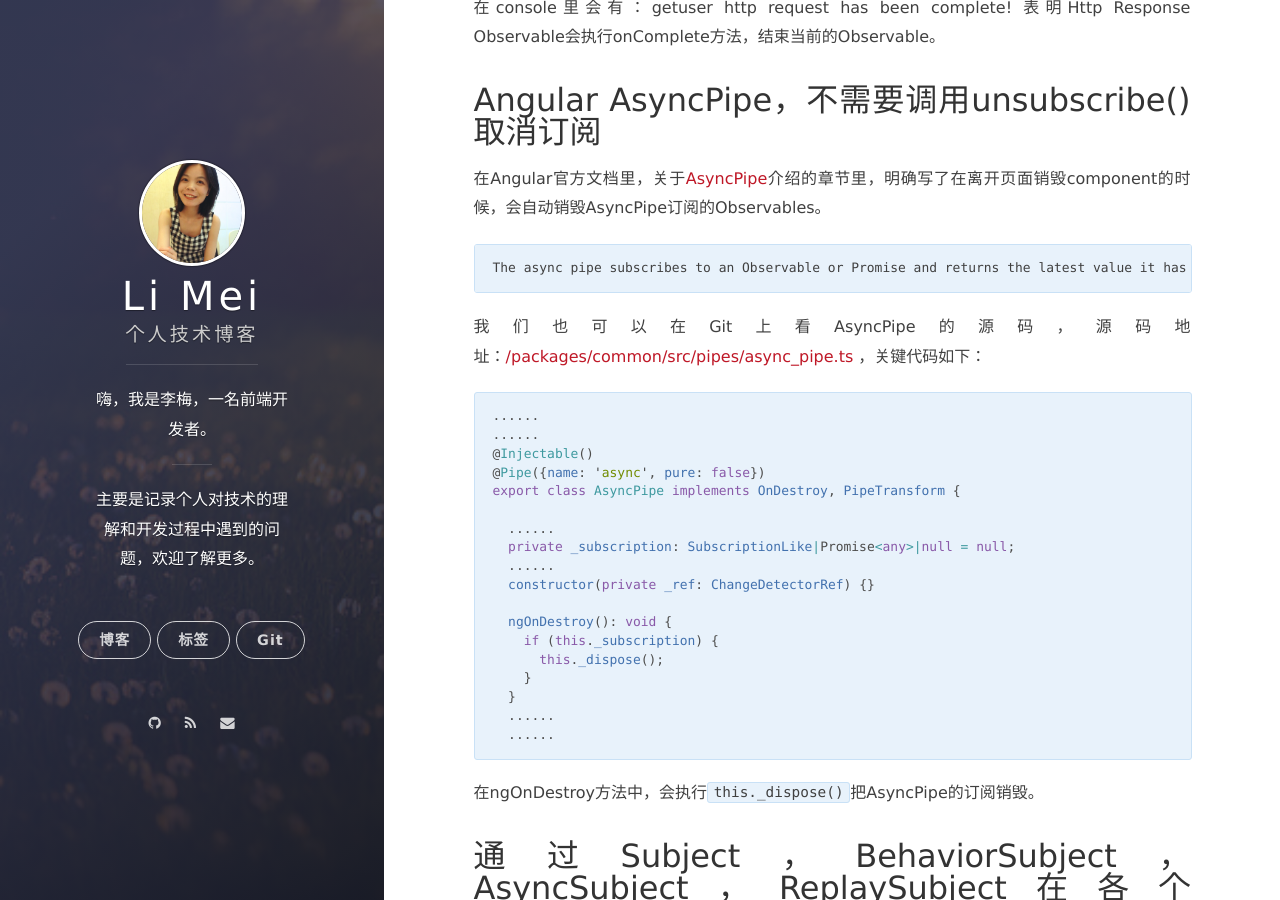
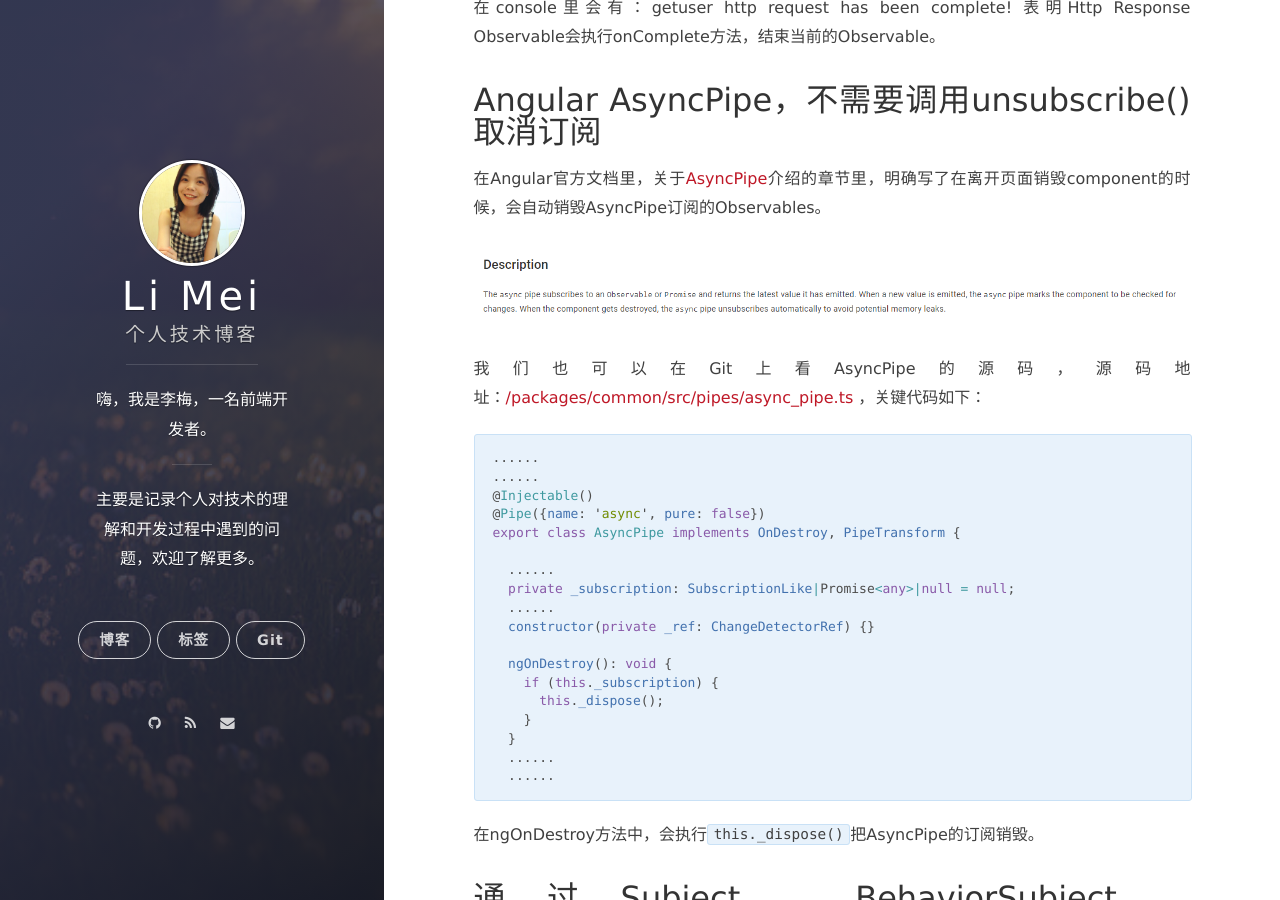
Before and after one commit to LiMeii/LiMeii.github.io, a Jekyll site: the page built from _posts/2019-08-16-rxjs-unsubscribe.md, in a window 1280 px wide and 900 px high, scrolled down 4313 px. Built offline with Jekyll 4.4.1, drawn with Linux system fonts in a browser that asks for light colours; nearby versions of some CDN libraries.

Commit message:
update rxjs unsubscribe post

````diff
--- a/_posts/2019-08-16-rxjs-unsubscribe.md
+++ b/_posts/2019-08-16-rxjs-unsubscribe.md
@@ -169,9 +169,7 @@ export class RxjsUnsubscribeComponent implements OnInit {
 
 在Angular官方文档里，关于[AsyncPipe](https://angular.io/api/common/AsyncPipe)介绍的章节里，明确写了在离开页面销毁component的时候，会自动销毁AsyncPipe订阅的Observables。
 
-```
-The async pipe subscribes to an Observable or Promise and returns the latest value it has emitted. When a new value is emitted, the async pipe marks the component to be checked for changes. When the component gets destroyed, the async pipe unsubscribes automatically to avoid potential memory leaks.
-```
+![rxjs-unsubscribe](https://limeii.github.io/assets/images/posts/rxjs/rxjs-unsubscribe02.png){:height="100%" width="100%"}
 
 我们也可以在Git上看AsyncPipe的源码，源码地址：[/packages/common/src/pipes/async_pipe.ts ](https://github.com/angular/angular/blob/master/packages/common/src/pipes/async_pipe.ts)，关键代码如下：
 
````
Also changed, not shown: _posts/TODO.md (+1 -1 lines), assets/images/posts/rxjs/rxjs-unsubscribe02.png (added).
